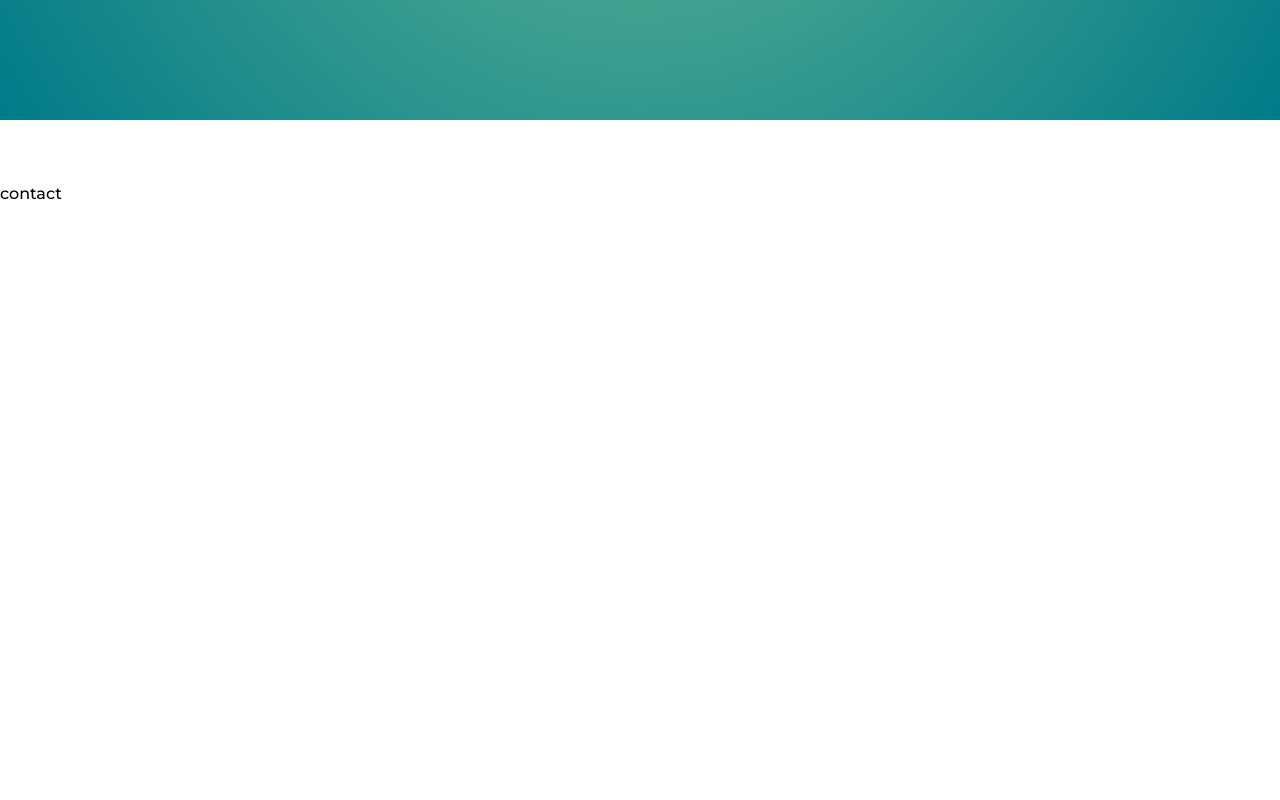
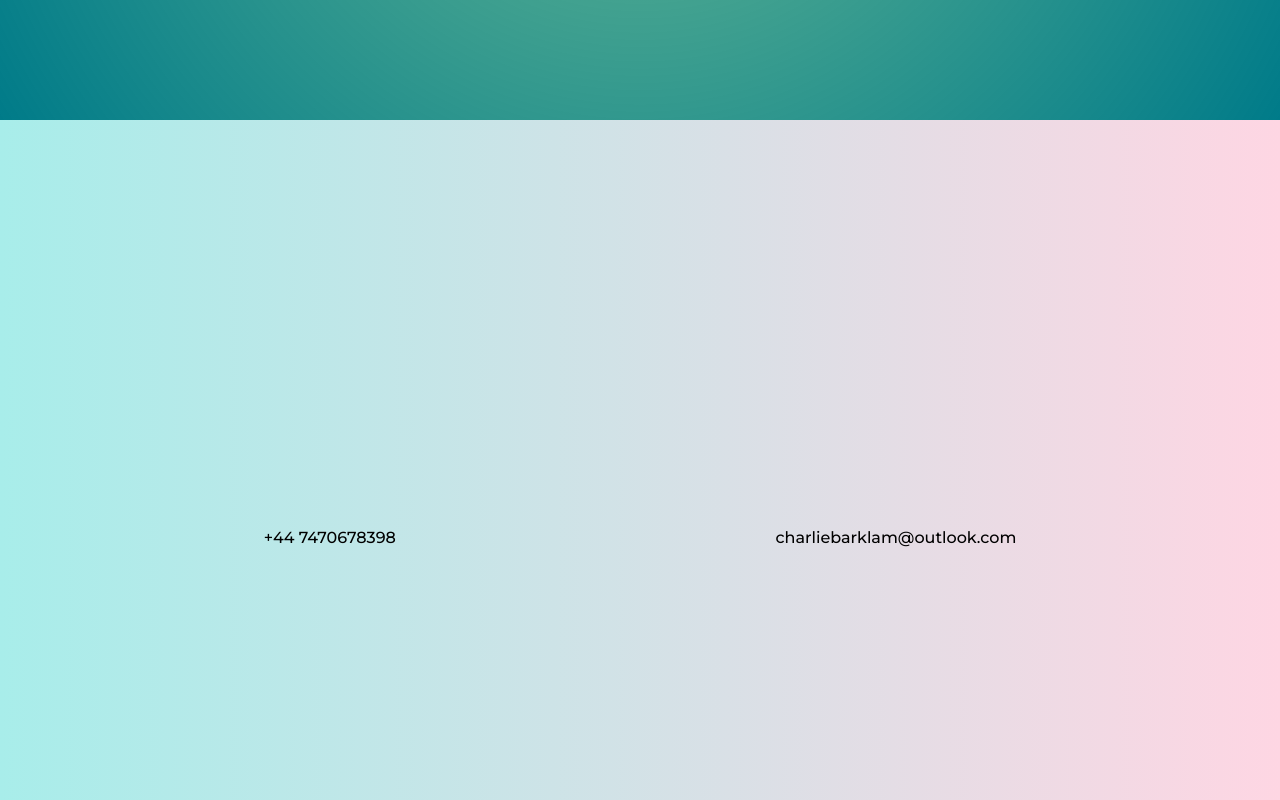
Before and after one commit to CharlieBarklam/Personal-Website, a plain HTML site: page home.html in a window 1280 px wide. Shown: the part 3080-3880 px from the top of the page. Drawn offline with Linux system fonts and the light colour scheme.

Commit message:
added contact

```diff
--- a/home.css
+++ b/home.css
@@ -324,7 +324,18 @@ section {
     filter: drop-shadow(0 0 15px rgb(25, 0, 82));
 }
 
+#contact {
+    background: linear-gradient(to right, #a8edea, #fed6e3);
+    display: flex;
+    align-items: center;
+    justify-content: space-evenly;
+    gap: 100px;
+    text-align: center;
+}
 
-footer {
-    width: 100%;
+#contact p {
+    margin-top: -30px;
+    padding: 1rem;
+    border-radius: 12px;
+    box-shadow: 0 4px 12px rgba(255, 0, 183, 0.0);
 }
--- a/home.html
+++ b/home.html
@@ -180,15 +180,8 @@
             </div>
         </section>
         <section id = "contact">
-            contact
+            <p>+44 7470678398</p>
+            <p>charliebarklam@outlook.com</p>
         </section>
-
-
-
-        <footer>
-            <section>
-                footer
-            </section>
-        </footer>
     </body>
 </html>
```
